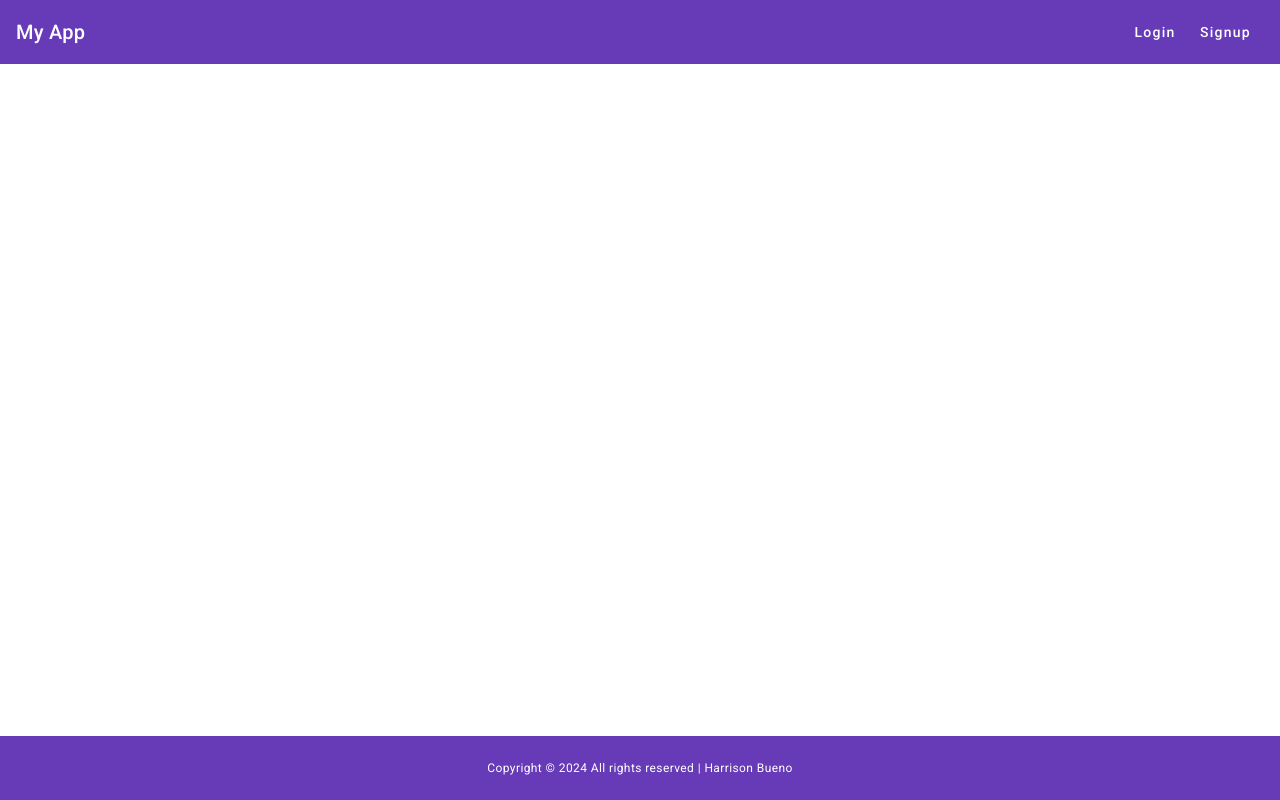
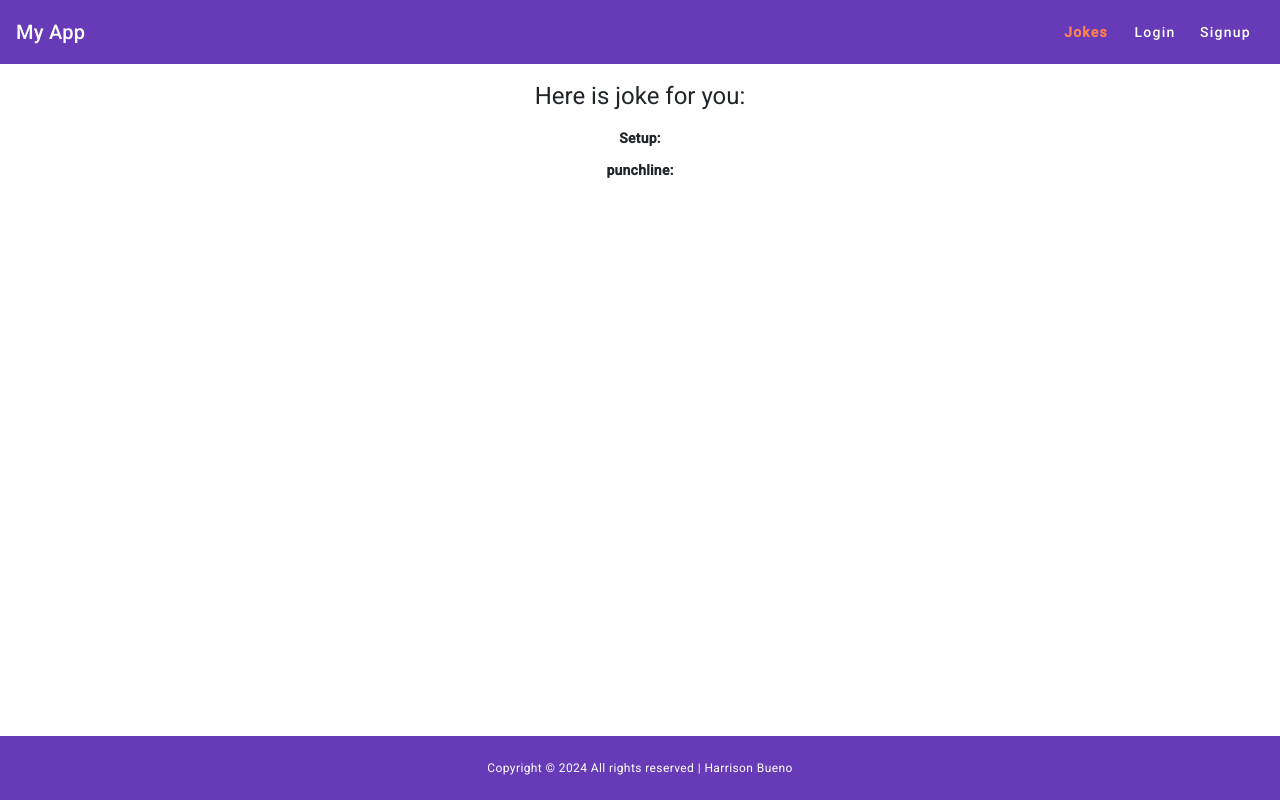
Before and after one commit to hbuenostaubi2/sample, an Angular app in the folder sample/: page /joke in a window 1280 px wide. Before the commit this address led to /. Built offline with nearby package versions, Linux system fonts and the light colour scheme; no server answers.

Commit message:
extra credit implementation

```diff
--- a/sample/src/app/app-routing.module.ts
+++ b/sample/src/app/app-routing.module.ts
@@ -5,6 +5,7 @@ import {CreatePostComponent} from "./posts/create-post/create-post.component";
 import {LoginComponent} from "./auth/login/login.component";
 import {SignupComponent} from "./auth/signup/signup.component";
 import {authGuard} from "./auth/auth.guard";
+import {JokeComponent} from "./joke/joke.component";
 
 const routes: Routes = [
   {path:'', component: PostListComponent},
@@ -12,6 +13,8 @@ const routes: Routes = [
   {path:'edit/:postId', component: CreatePostComponent, canActivate: [authGuard]},
   {path:'login', component: LoginComponent},
   {path:'signup', component: SignupComponent},
+  {path:'joke', component: JokeComponent},
+
 ];
 
 @NgModule({
--- a/sample/src/app/app.module.ts
+++ b/sample/src/app/app.module.ts
@@ -22,6 +22,7 @@ import {MatProgressSpinnerModule} from "@angular/material/progress-spinner";
 import { LoginComponent } from './auth/login/login.component';
 import { SignupComponent } from './auth/signup/signup.component';
 import {AuthInterceptor} from "./auth/auth-interceptor";
+import { JokeComponent } from './joke/joke.component';
 
 
 @NgModule({
@@ -33,6 +34,7 @@ import {AuthInterceptor} from "./auth/auth-interceptor";
     PostListComponent,
     LoginComponent,
     SignupComponent,
+    JokeComponent,
   ],
   imports: [
     BrowserModule,
--- a/sample/src/app/auth/auth-interceptor.ts
+++ b/sample/src/app/auth/auth-interceptor.ts
@@ -9,6 +9,11 @@ export class AuthInterceptor implements HttpInterceptor {
   }
 
   intercept(req: HttpRequest<any>, next: HttpHandler){
+
+    if(req.url.includes('official-joke-api')){
+      return next.handle(req);
+    }
+
     const authToken = this.authService.getToken();
     const authRequest = req.clone( {
       headers: req.headers.set('authorization', 'Bearer '+ authToken)
--- /dev/null
+++ b/sample/src/app/joke/joke.component.css
@@ -0,0 +1,4 @@
+.joke-container {
+  margin:auto;
+  text-align: center;
+}
--- /dev/null
+++ b/sample/src/app/joke/joke.component.html
@@ -0,0 +1,5 @@
+<div class="joke-container">
+  <h1>Here is joke for you: </h1>
+  <p><strong>Setup: </strong> {{joke.setup}}</p>
+  <p><strong>punchline: </strong> {{joke.punchline}} </p>
+</div>
--- /dev/null
+++ b/sample/src/app/joke/joke.component.ts
@@ -0,0 +1,26 @@
+import {Component, OnInit} from '@angular/core';
+import {Joke} from "./joke.model";
+import {Subscription} from "rxjs";
+import {JokeService} from "./joke.service";
+
+@Component({
+  selector: 'app-joke',
+  templateUrl: './joke.component.html',
+  styleUrls: ['./joke.component.css']
+})
+export class JokeComponent implements OnInit{
+  joke: Joke = {"type": '', "setup": '', "punchline": '', "id": 0}
+  private jokeSub: Subscription;
+
+  constructor(private jokeService: JokeService) {
+    this.jokeSub = new Subscription();
+  }
+
+  ngOnInit(){
+    this.jokeService.getJoke();
+    this.jokeSub = this.jokeService.getUpdatedJoke().subscribe((joke:Joke)=>{
+      this.joke=joke;
+      // console.log("from the console.joke: ",joke);
+    });
+  }
+}
--- /dev/null
+++ b/sample/src/app/joke/joke.model.ts
@@ -0,0 +1,6 @@
+export interface Joke {
+  "type": string,
+  "setup": string,
+  "punchline": string,
+  "id": number
+}
--- /dev/null
+++ b/sample/src/app/joke/joke.service.ts
@@ -0,0 +1,26 @@
+import {Injectable} from "@angular/core";
+import {Subject} from "rxjs";
+import {HttpClient} from "@angular/common/http";
+import {Joke} from "./joke.model";
+
+@Injectable({providedIn: 'root'})
+export class JokeService {
+  private joke: Joke = {"type": '', "setup": '', "punchline": '', "id": 0}
+  private jokeUpdated = new Subject<Joke>();
+
+  constructor(private http: HttpClient) {
+  }
+
+  getJoke() {
+    this.http.get<{ joke: Joke }>('https://official-joke-api.appspot.com/random_joke').subscribe((payLoad: any) => {
+      // console.log(payLoad);
+      this.joke = payLoad;
+      this.jokeUpdated.next(this.joke);
+    });
+  }
+
+  getUpdatedJoke(){
+    return this.jokeUpdated.asObservable();
+  }
+
+}
--- a/sample/src/app/navigation/header/header.component.html
+++ b/sample/src/app/navigation/header/header.component.html
@@ -2,6 +2,9 @@
   <span routerLink="/"><a>My App</a></span>
   <span class="spacer"></span>
   <ul>
+    <li>
+      <a mat-button routerLink="/joke" routerLinkActive="active">Jokes</a>
+    </li>
     <li *ngIf="userIsAuthenticated">
       <a mat-button routerLink="/create" routerLinkActive="active">New Post</a>
     </li>
```
